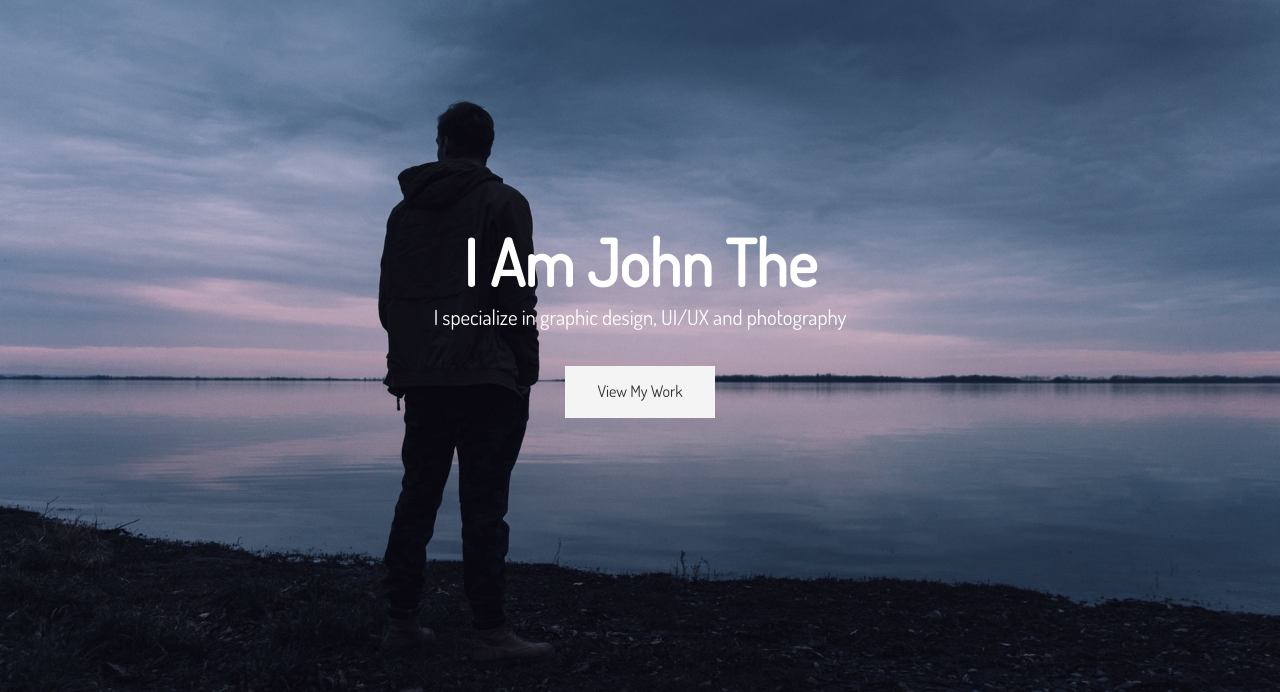
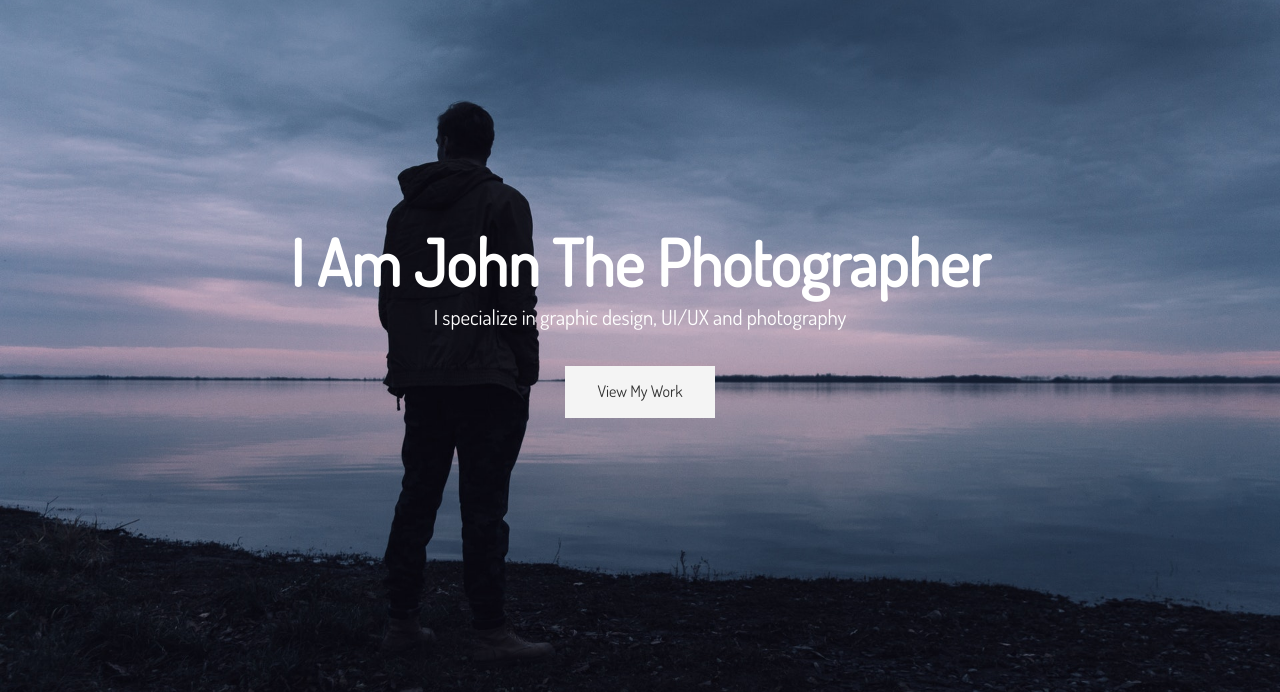
Before and after one commit to RosaliaRod/portfolio-website, a website: page dist/index.html in a window 1280 px wide. Shown: the part 108-800 px from the top of the page. Drawn offline with nearby package versions, Linux system fonts and the light colour scheme; files that its build step writes are made by us from their sources.

Commit message:
adds typewriter script tag to index

```diff
--- a/dist/index.html
+++ b/dist/index.html
@@ -41,5 +41,8 @@
         </div>
       </div>
     </header>
+
+    <!-- Type Effect Tutorial: http://www.youtube.com/watch?v=POX3dT-pB4E -->
+    <script src="js/typewriter.js"></script>
   </body>
 </html>
```
